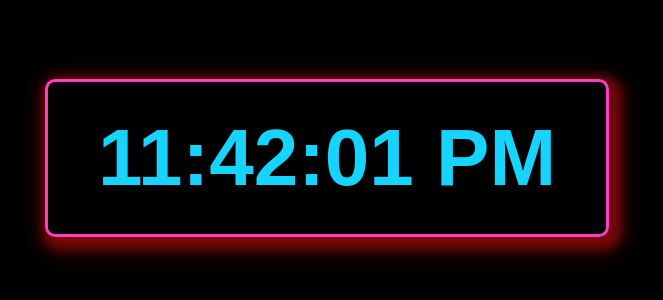
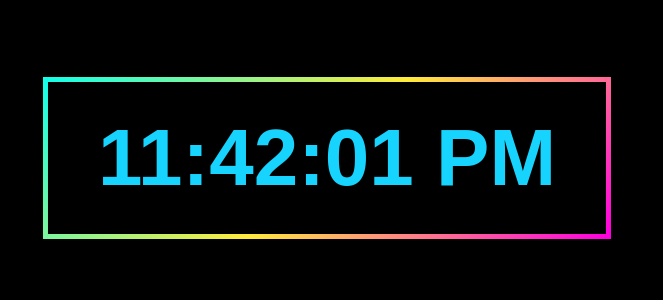
Before and after one commit to silviafrigatto/Digital-Clock, a plain HTML site: page index.html in a window 1280 px wide. Shown: the part 242-542 px from the top of the page, without its empty margins (313-976 px from the left). Drawn offline with Linux system fonts and the light colour scheme.

Commit message:
Styling borders.

```diff
--- a/style.css
+++ b/style.css
@@ -11,9 +11,10 @@ body {
 	transform: translate(-50%, -50%);
 	font-size: 80px;
 	font-weight: bold;
-	border: 3px solid #fe3fbf;
-	border-radius: 10px;
+	border: 5px solid;
+	border-image: linear-gradient(135deg, #14ffe9, #ffeb3b, #ff00e0) 1;
 	padding: 30px 50px;
-	box-shadow: 5px 5px 8px 8px rgba(241, 20, 20, 0.3),
-				5px 7px 21px 8px rgba(241, 20, 20, 0.3)
+	<!--box-shadow: 5px 5px 8px 8px rgba(241, 20, 20, 0.3),
+				    5px 7px 21px 8px rgba(241, 20, 20, 0.3)>
+
 }
```
